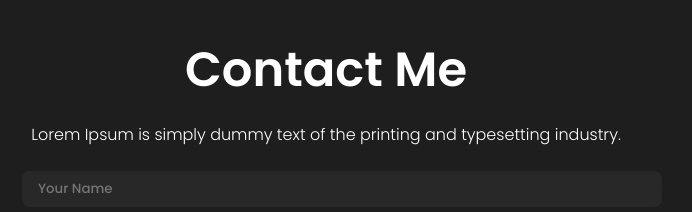
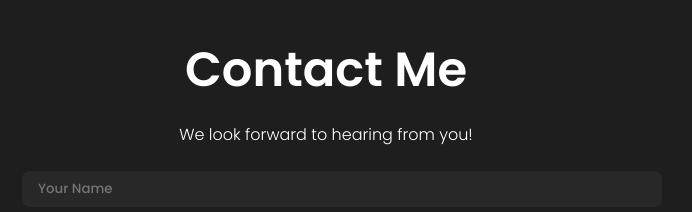
Before and after one commit to MedFaji/portfolio-v2, a React (Create React App) app: page / in a window 1280 px wide. Shown: the part 2560-2772 px from the top of the page, without its empty margins (314-1006 px from the left). Built offline with nearby package versions, Linux system fonts and the light colour scheme.

Commit message:
contact text change

```diff
--- a/src/components/Contact/Contact.js
+++ b/src/components/Contact/Contact.js
@@ -82,10 +82,7 @@ const Contact = () => {
       </div> */}
       <div id="contact">
         <h1 className="clients-page-title">Contact Me</h1>
-        <p className="clients-desc">
-          Lorem Ipsum is simply dummy text of the printing and typesetting
-          industry.
-        </p>
+        <p className="clients-desc">We look forward to hearing from you!</p>
         <form className="contact-form" ref={form} onSubmit={sendEmail}>
           <input
             type="text"
```
